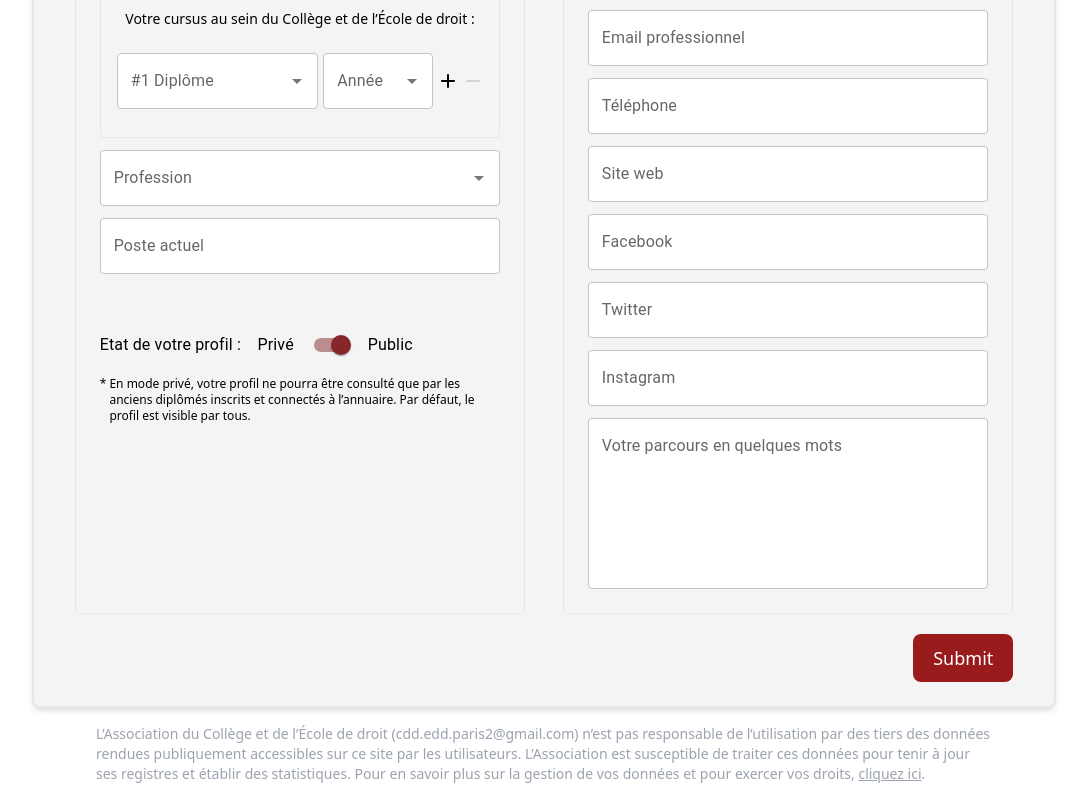
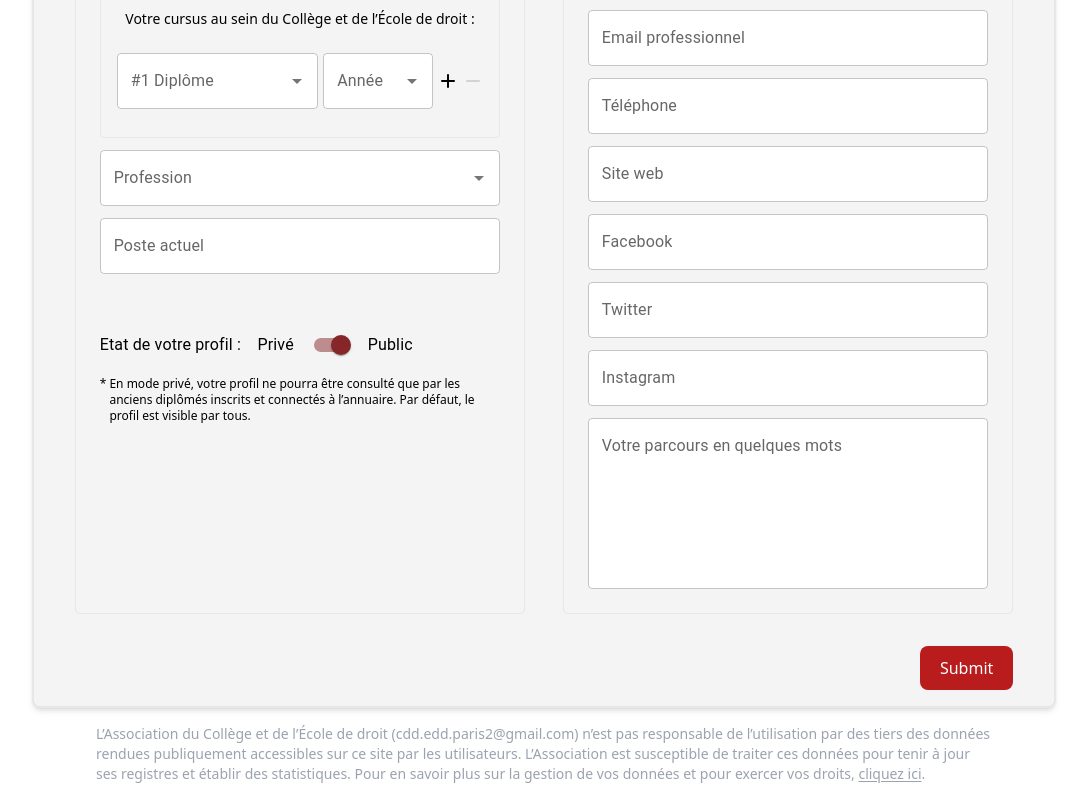
Before and after one commit to WildCodeSchool/2022-03-JS-Remote-404-Alumni-droit, a React (Vite) app in the folder frontend/: page /signup in a window 1280 px wide. Shown: the part 719-1519 px from the top of the page, without its empty margins (96-1183 px from the left). Built offline with nearby package versions, Linux system fonts and the light colour scheme; no server answers; a web font is replaced by a local one.

Commit message:
Styled all CTAs

```diff
--- a/frontend/src/components/UserCard.jsx
+++ b/frontend/src/components/UserCard.jsx
@@ -57,7 +57,7 @@ function UserCard({
         <Link to={`/profile/${userId}`}>
           <button
             type="button"
-            className="flex justify-center text-white w-full bg-red-700 hover:bg-red-600 focus:outline-none font-medium rounded-lg text-sm lg:text-base xl:text-lg md:mt-1 mt-5 py-2.5 items-center"
+            className="flex justify-center text-white w-full bg-red-700 hover:bg-red-600 focus:outline-none font-medium rounded-lg text-sm lg:text-base md:mt-1 mt-5 py-2.5 items-center"
           >
             <p className="text-center">Consulter</p>
             <svg
--- a/frontend/src/pages/Identification.jsx
+++ b/frontend/src/pages/Identification.jsx
@@ -60,7 +60,7 @@ function Identification() {
         <div className="px-5 mt-3 flex flex-row justify-between">
           <p>Mot de passe oublié ?</p>
           <button
-            className="lg:m-2 xl:m-1 text-right text-white bg-red-800 hover:bg-red-700 focus:ring-4 focus:outline-none focus:ring-red-700 font-medium rounded-lg text-sm lg:text-base xl:text-lg px-5 py-2.5 inline-flex items-right dark:bg-red-600 dark:hover:bg-red-700 dark:focus:ring-red-800"
+            className="text-white bg-red-700 hover:bg-red-600 focus:outline-none font-medium rounded-lg text-sm lg:text-base mt-5 px-5 py-2.5 inline-flex items-center"
             type="button"
             onClick={(e) => handleClick(e)}
           >
--- a/frontend/src/pages/Profile.jsx
+++ b/frontend/src/pages/Profile.jsx
@@ -277,7 +277,7 @@ function Profile() {
           <Link to="/">
             <button
               type="button"
-              className="text-white bg-red-700 hover:bg-red-600  focus:outline-none font-medium rounded-lg text-sm lg:text-base xl:text-lg mt-5 px-5 py-2.5 inline-flex items-center"
+              className="text-white bg-red-700 hover:bg-red-600 focus:outline-none font-medium rounded-lg text-sm lg:text-base mt-5 px-5 py-2.5 inline-flex items-center"
             >
               <p>Retour à la liste</p>
             </button>
--- a/frontend/src/pages/RGPD.jsx
+++ b/frontend/src/pages/RGPD.jsx
@@ -80,7 +80,7 @@ function RGPD() {
           <Link to="/">
             <button
               type="button"
-              className="text-white bg-red-800 hover:bg-red-700 focus:ring-4 focus:outline-none focus:ring-red-700 font-medium rounded-lg text-sm lg:text-base xl:text-lg mt-5 px-5 py-2.5 inline-flex items-center dark:bg-red-600 dark:hover:bg-red-700 dark:focus:ring-red-800"
+              className="text-white bg-red-700 hover:bg-red-600 focus:outline-none font-medium rounded-lg text-sm lg:text-base mt-5 px-5 py-2.5 inline-flex items-center"
             >
               <p>Retour à la liste</p>
             </button>
--- a/frontend/src/pages/SignUp.jsx
+++ b/frontend/src/pages/SignUp.jsx
@@ -632,9 +632,7 @@ function SignUp() {
           <div className="flex justify-end">
             <input
               type="submit"
-              className="text-white bg-red-800 hover:bg-red-700 focus:ring-4 focus:outline-none
-                focus:ring-red-700 font-medium rounded-lg text-sm lg:text-base xl:text-lg
-                my-2 px-5 py-2.5 inline-flex items-center dark:bg-red-600 dark:hover:bg-red-700 dark:focus:ring-red-800"
+              className="text-white bg-red-700 hover:bg-red-600 focus:outline-none font-medium rounded-lg text-sm lg:text-base mt-5 px-5 py-2.5 inline-flex items-center"
             />
           </div>
         </form>
@@ -647,7 +645,10 @@ function SignUp() {
         pour tenir à jour ses registres et établir des statistiques. Pour en
         savoir plus sur la gestion de vos données et pour exercer vos
         droits,&nbsp;
-        <Link to="/RGPD" className="underline">
+        <Link
+          to="/RGPD"
+          className="underline underline-offset-2 hover:text-red-700"
+        >
           cliquez ici
         </Link>
         .
```
